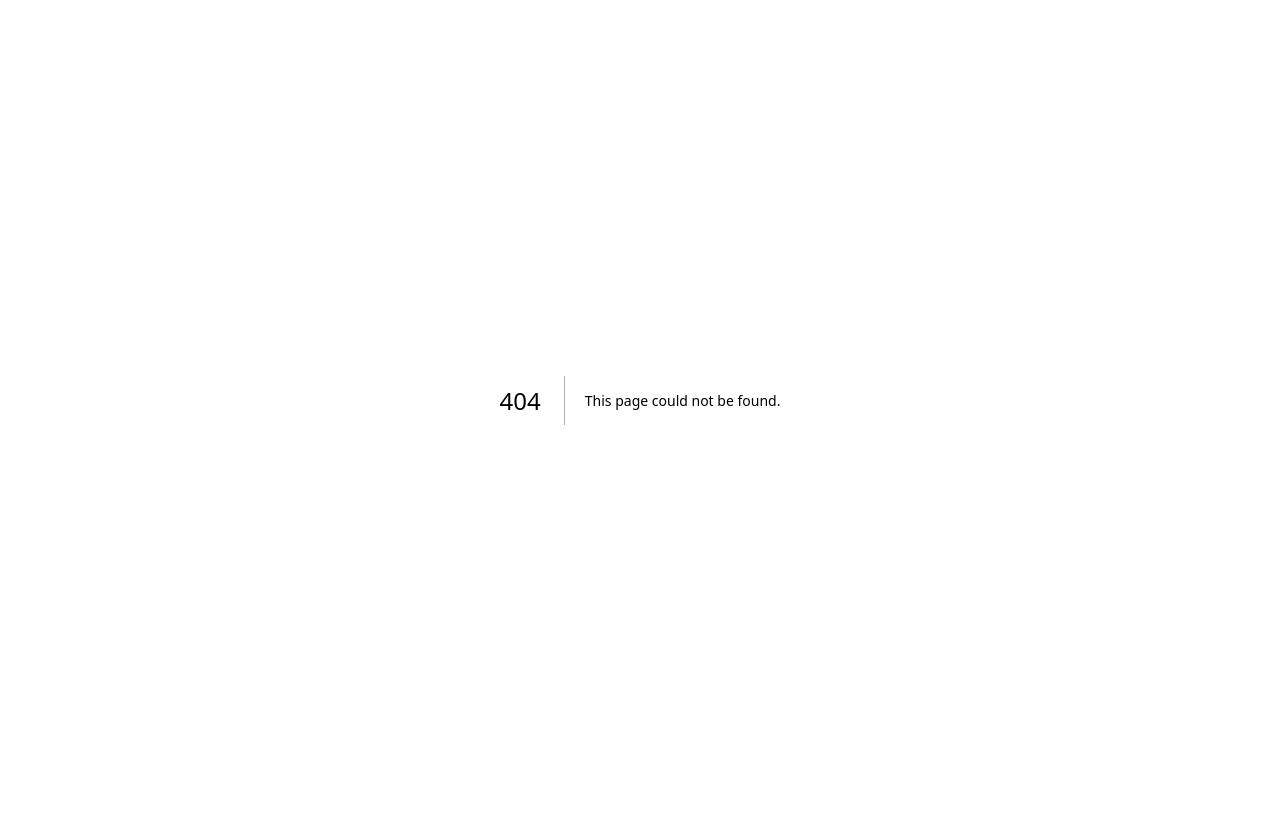
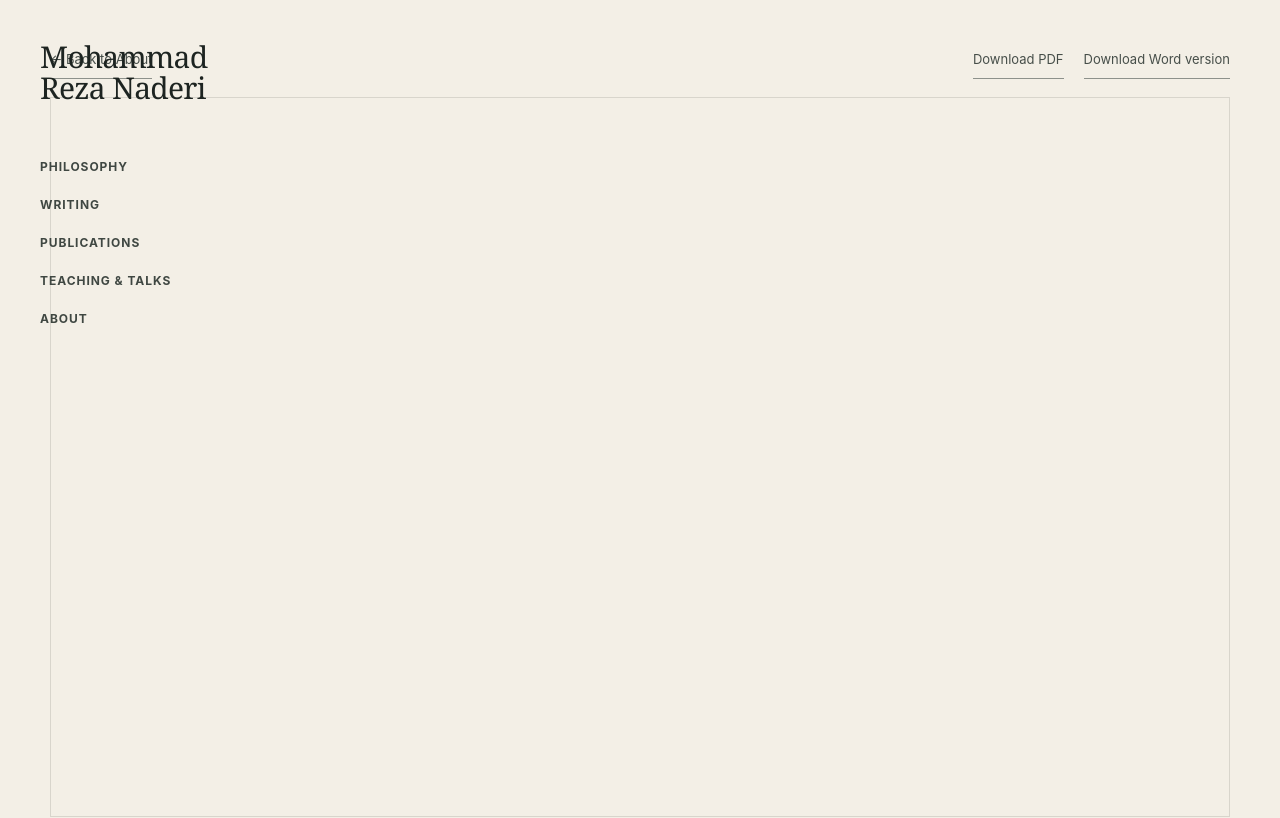
Before and after one commit to mohammad-naderi/mrnaderi.org, a Next.js app: page /cv in a window 1280 px wide. Before the commit this address had no page. Shown: the top 818 px of the page. Built offline with nearby package versions, Linux system fonts and the light colour scheme.

Commit message:
Add in-site CV viewer

```diff
--- /dev/null
+++ b/app/cv/page.tsx
@@ -0,0 +1,62 @@
+import type { Metadata } from "next";
+import Link from "next/link";
+import { SiteFooter, SiteHeader } from "@/components/site";
+
+export const metadata: Metadata = {
+  title: "Curriculum Vitae",
+  description: "Curriculum vitae of Mohammad Reza Naderi.",
+  alternates: { canonical: "/cv" },
+};
+
+export default function CvPage() {
+  return (
+    <>
+      <SiteHeader />
+      <main className="shell" style={{ paddingTop: "42px", paddingBottom: "42px" }}>
+        <div
+          style={{
+            display: "flex",
+            justifyContent: "space-between",
+            alignItems: "center",
+            gap: "20px",
+            flexWrap: "wrap",
+            marginBottom: "18px",
+          }}
+        >
+          <Link className="text-link" href="/about">
+            ← Back to About
+          </Link>
+          <div style={{ display: "flex", gap: "20px", flexWrap: "wrap" }}>
+            <a
+              className="text-link"
+              href="/documents/Mohammad-Reza-Naderi-CV.pdf"
+              download
+            >
+              Download PDF
+            </a>
+            <a
+              className="text-link"
+              href="/documents/Mohammad-Reza-Naderi-CV.docx"
+              download
+            >
+              Download Word version
+            </a>
+          </div>
+        </div>
+
+        <iframe
+          src="/documents/Mohammad-Reza-Naderi-CV.pdf#view=FitH"
+          title="Mohammad Reza Naderi curriculum vitae"
+          style={{
+            width: "100%",
+            height: "calc(100vh - 210px)",
+            minHeight: "720px",
+            border: "1px solid #d8d5cc",
+            background: "#fff",
+          }}
+        />
+      </main>
+      <SiteFooter />
+    </>
+  );
+}
```
